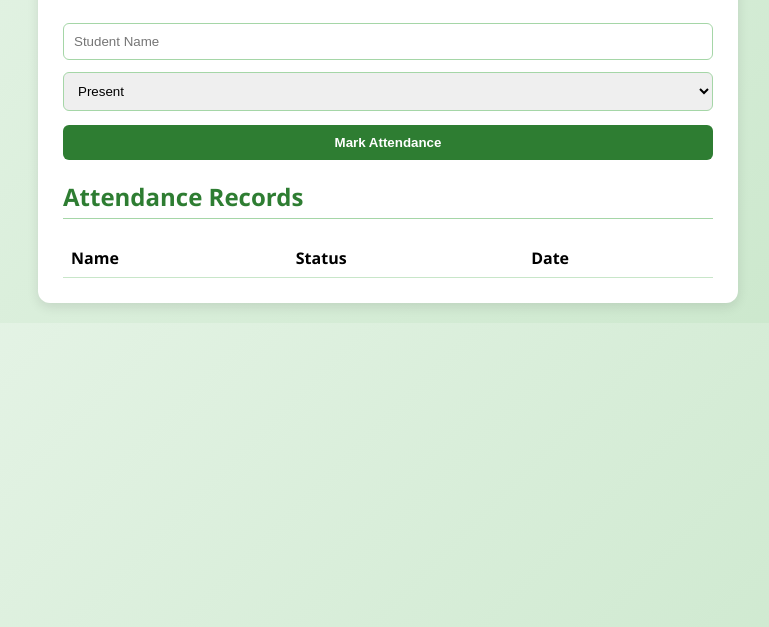
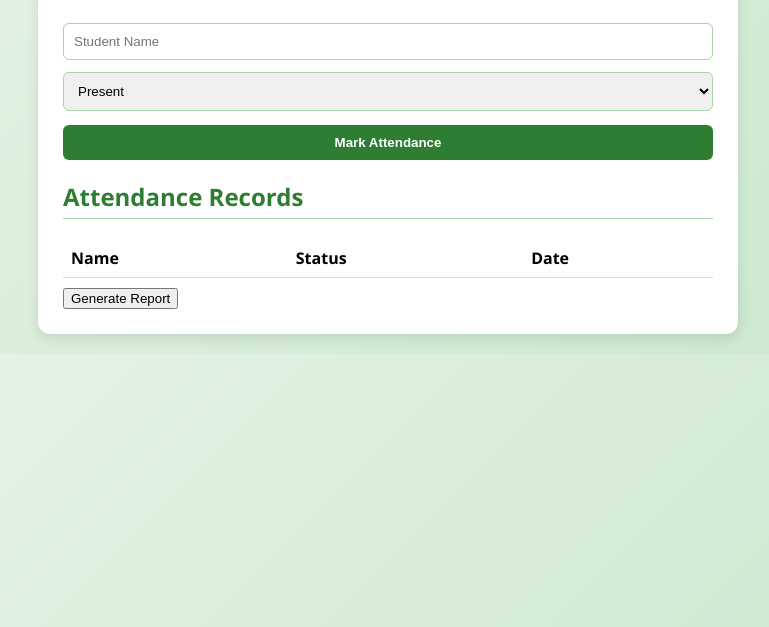
Before and after one commit to sadhna-18/AttendanceManagementSystem, a plain HTML site: page index.html in a window 1280 px wide. Shown: the part 173-800 px from the top of the page, without its empty margins (252-1021 px from the left). Drawn offline with Linux system fonts and the light colour scheme.

Commit message:
Added monthly attendance report feature

```diff
--- a/index.html
+++ b/index.html
@@ -27,6 +27,8 @@
         </thead>
         <tbody id="attendanceTableBody"></tbody>
       </table>
+
+          <button onclick="generateReport()" style="margin-top:10px;">Generate Report</button>
     </div>
   </div>
 
--- a/script.js
+++ b/script.js
@@ -29,3 +29,11 @@ function markAttendance() {
 }
 
 renderRecords();
+
+// Monthly attendance report feature
+function generateReport() {
+  const total = records.length;
+  const present = records.filter(r => r.status === "Present").length;
+  const absent = total - present;
+  alert(`Total Records: ${total}\nPresent: ${present}\nAbsent: ${absent}`);
+}
```
